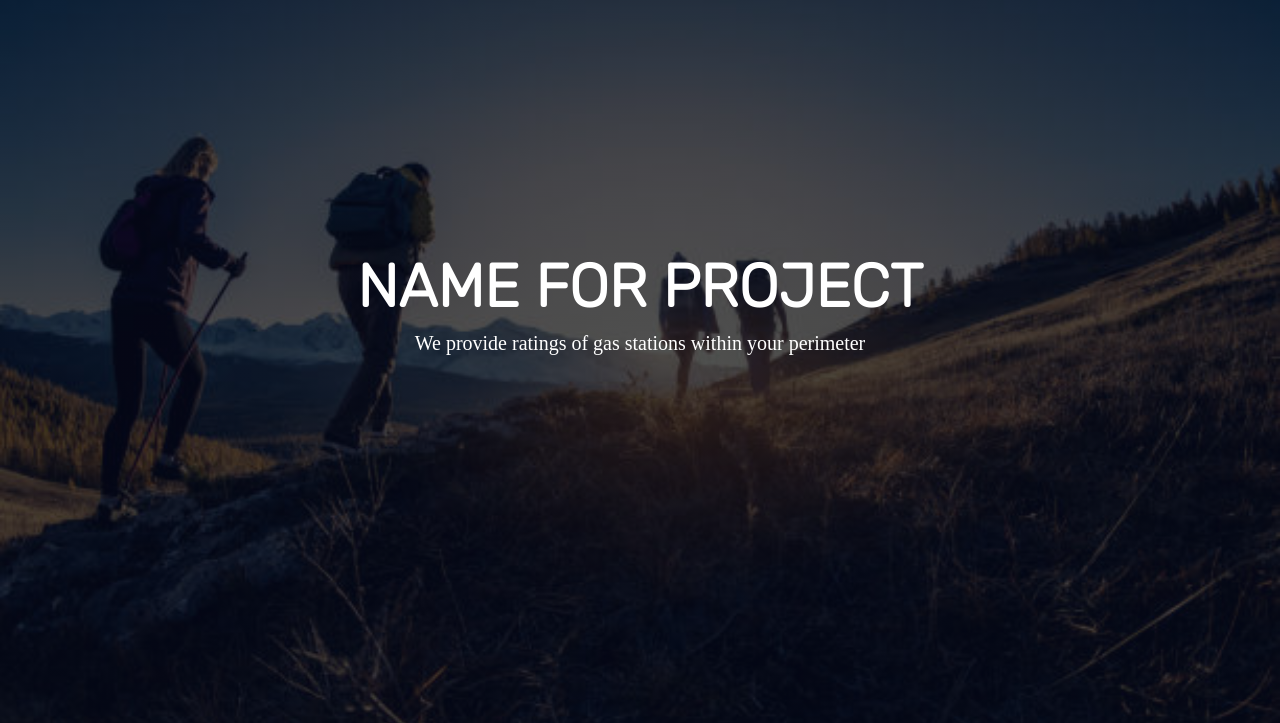
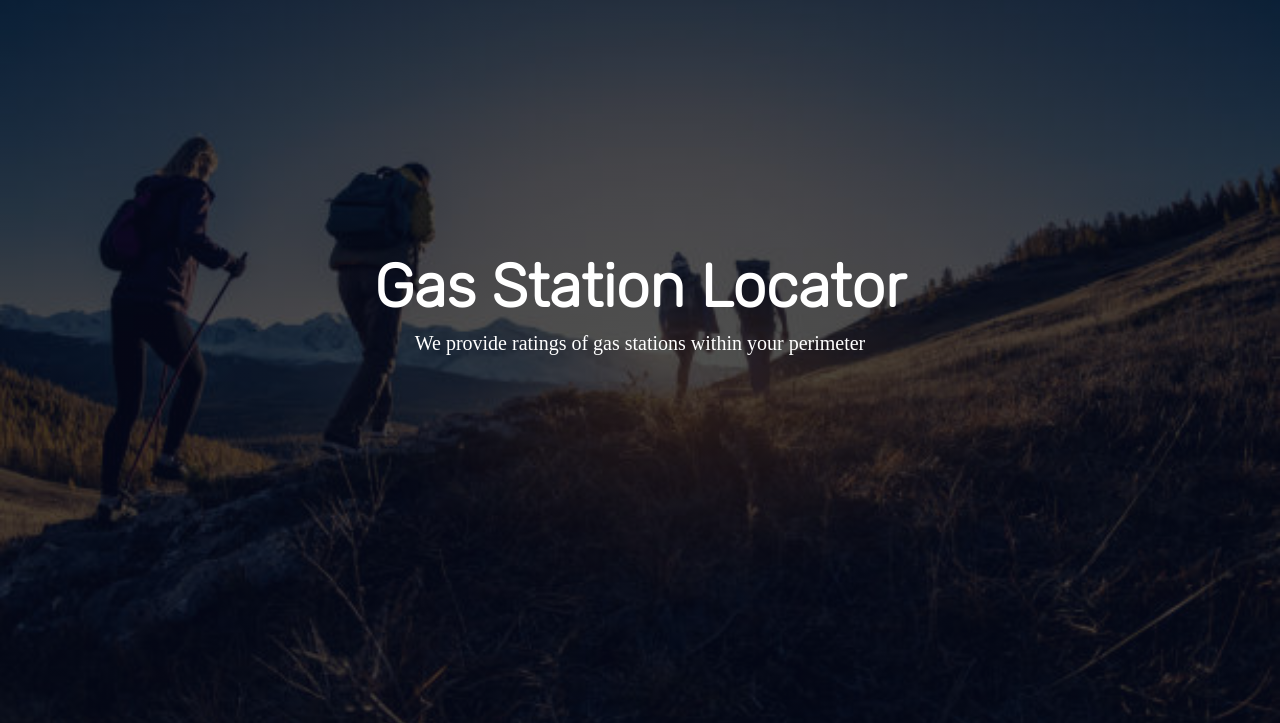
Before and after one commit to seanmoen/pickhacks2023, a plain HTML site: page pickhacks_frontend/index.html in a window 1280 px wide. Shown: the part 77-800 px from the top of the page. Drawn offline with Linux system fonts and the light colour scheme.

Commit message:
Finalize Readme

```diff
--- a/pickhacks_frontend/index.html
+++ b/pickhacks_frontend/index.html
@@ -26,7 +26,7 @@
             </div>
         </nav>
         <div class = "front">
-            <h1> NAME FOR PROJECT </h1>
+            <h1> Gas Station Locator </h1>
             <p> We provide ratings of gas stations within <emphasize class="change-text" data-hover=" your hands"> your perimeter </emphasize> </p>
         </div>
     </section>
```
Also changed, not shown: 2 other files.
